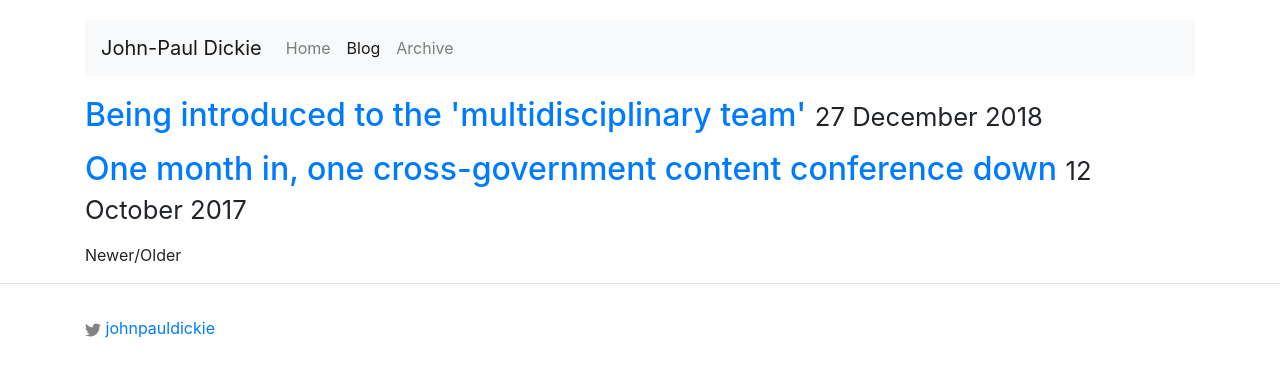
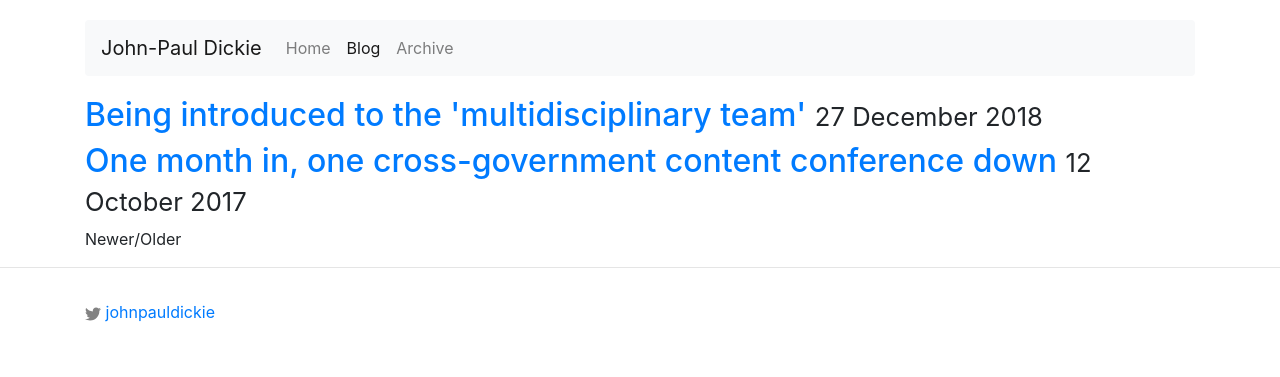
Before and after one commit to johnpauldickie/johnpauldickie.github.io, a Jekyll site: the page built from blog/index.html, in a window 1280 px wide. Shown: the top 377 px of the page. Built offline with Jekyll 4.4.1, drawn with Linux system fonts in a browser that asks for light colours; the list of posts is cut into pages by our own code.

Commit message:
remove odd line

```diff
--- a/blog/index.html
+++ b/blog/index.html
@@ -6,12 +6,8 @@ title: Blog
 {% for page in paginator.posts %}
    <article class="post" itemscope itemtype="http://schema.org/BlogPosting">
      <header class="post-header">
-       <h2 class="post-title" itemprop="name headline"><a href="{{ page.url }}">{{ page.title | escape }}</a> <small>          <time class="date" datetime="{{ page.date | date_to_long_string }}">{{ page.date | date_to_long_string }}</time>
-</small></h2>
-       <p class="post-meta">
+       <h2 class="post-title" itemprop="name headline"><a href="{{ page.url }}">{{ page.title | escape }}</a> <small><time class="date" datetime="{{ page.date | date_to_long_string }}">{{ page.date | date_to_long_string }}</time></small></h2>
      </header>
-
-
    </article>
  {% endfor %}
 
```
